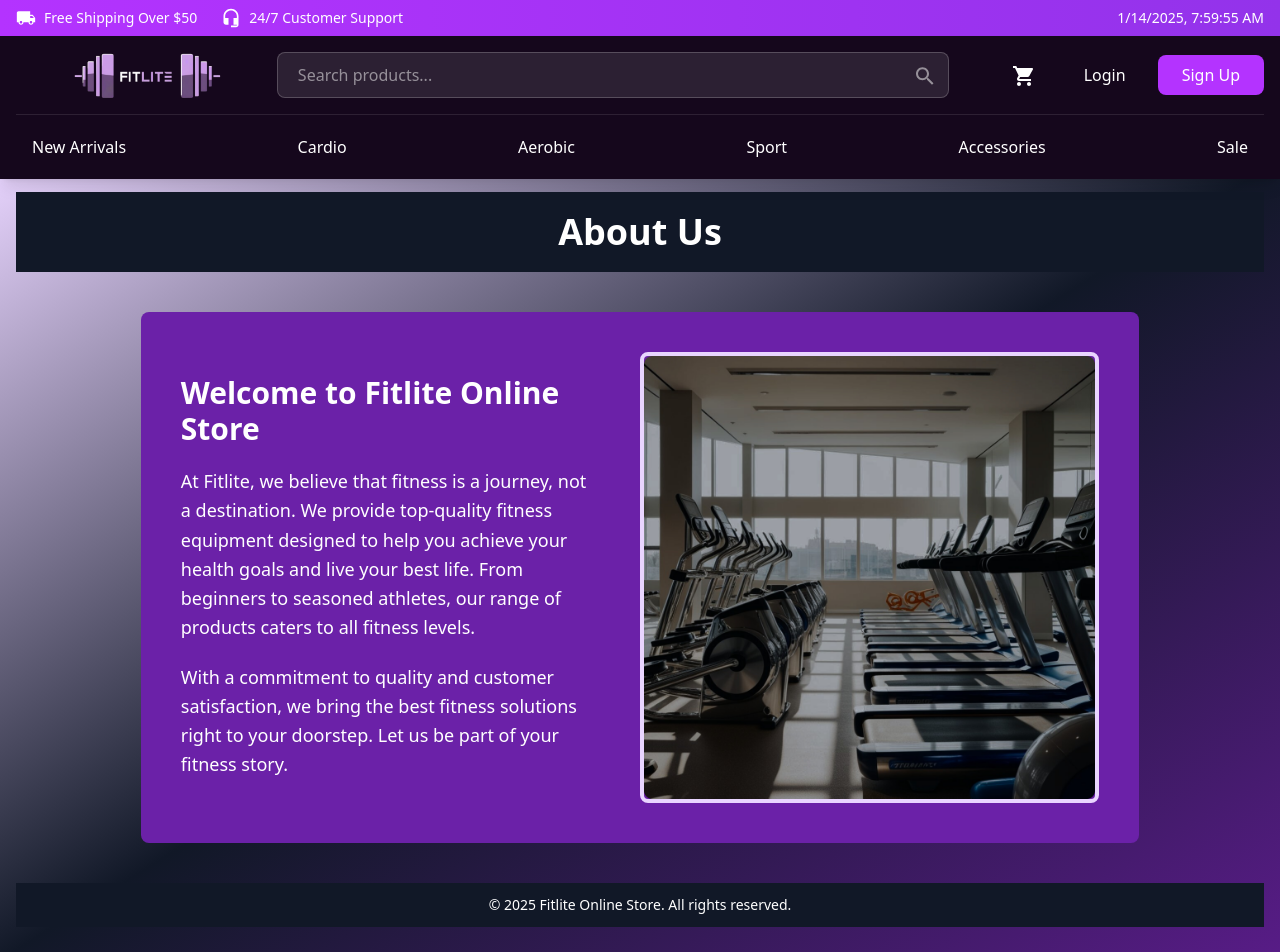
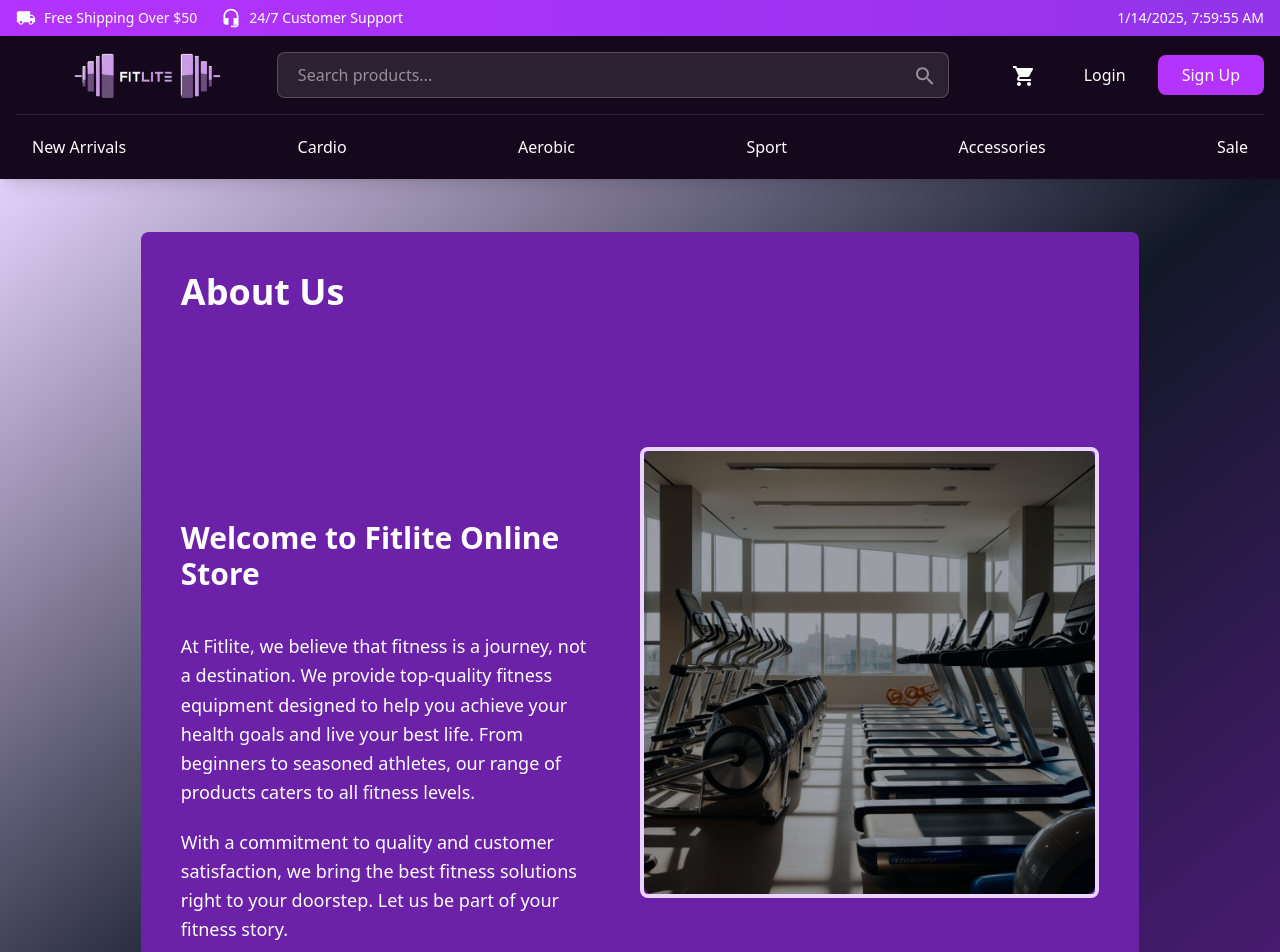
Before and after one commit to servetisikli/fit-lite-final-project-client, a React (Vite) app: page /about in a window 1280 px wide. Shown: the top 952 px of the page. Built offline with nearby package versions, Linux system fonts and the light colour scheme; a web font is replaced by a local one.

Commit message:
aboutUS page updated

```diff
--- a/src/pages/about/About.jsx
+++ b/src/pages/about/About.jsx
@@ -4,12 +4,10 @@ import dumbbellImage from "../../assets/images/background images/Gym equipment.p
 const AboutPage = () => {
   return (
     <div className="min-h-screen bg-gradient-to-br from-purple-200 via-gray-900 to-purple-900 text-white flex flex-col items-center  mx-auto px-4 py-8 mt-20 sm:mt-30 md:mt-40 lg:mt-40 xl:mt-40">
-      <header className="bg-gray-900 w-full py-5 text-center">
-        <h1 className="text-4xl font-bold">About Us</h1>
-      </header>
       <section className="flex flex-col md:flex-row justify-around items-center w-4/5 my-10 bg-purple-800 rounded-lg p-10">
         <div className="md:w-1/2 mb-5 md:mb-0 md:pr-10">
-          <h2 className="text-3xl font-semibold mb-5">
+          <h1 className="text-4xl font-bold  mb-52">About Us</h1>
+          <h2 className="text-3xl font-semibold mb-10">
             Welcome to Fitlite Online Store
           </h2>
           <p className="text-lg leading-relaxed mb-5">
@@ -19,7 +17,7 @@ const AboutPage = () => {
             seasoned athletes, our range of products caters to all fitness
             levels.
           </p>
-          <p className="text-lg leading-relaxed">
+          <p className="text-lg leading-relaxed mb-32">
             With a commitment to quality and customer satisfaction, we bring the
             best fitness solutions right to your doorstep. Let us be part of
             your fitness story.
@@ -33,11 +31,6 @@ const AboutPage = () => {
           />
         </div>
       </section>
-      <footer className="bg-gray-900 w-full py-3 text-center">
-        <p className="text-sm">
-          &copy; 2025 Fitlite Online Store. All rights reserved.
-        </p>
-      </footer>
     </div>
   );
 };
```
